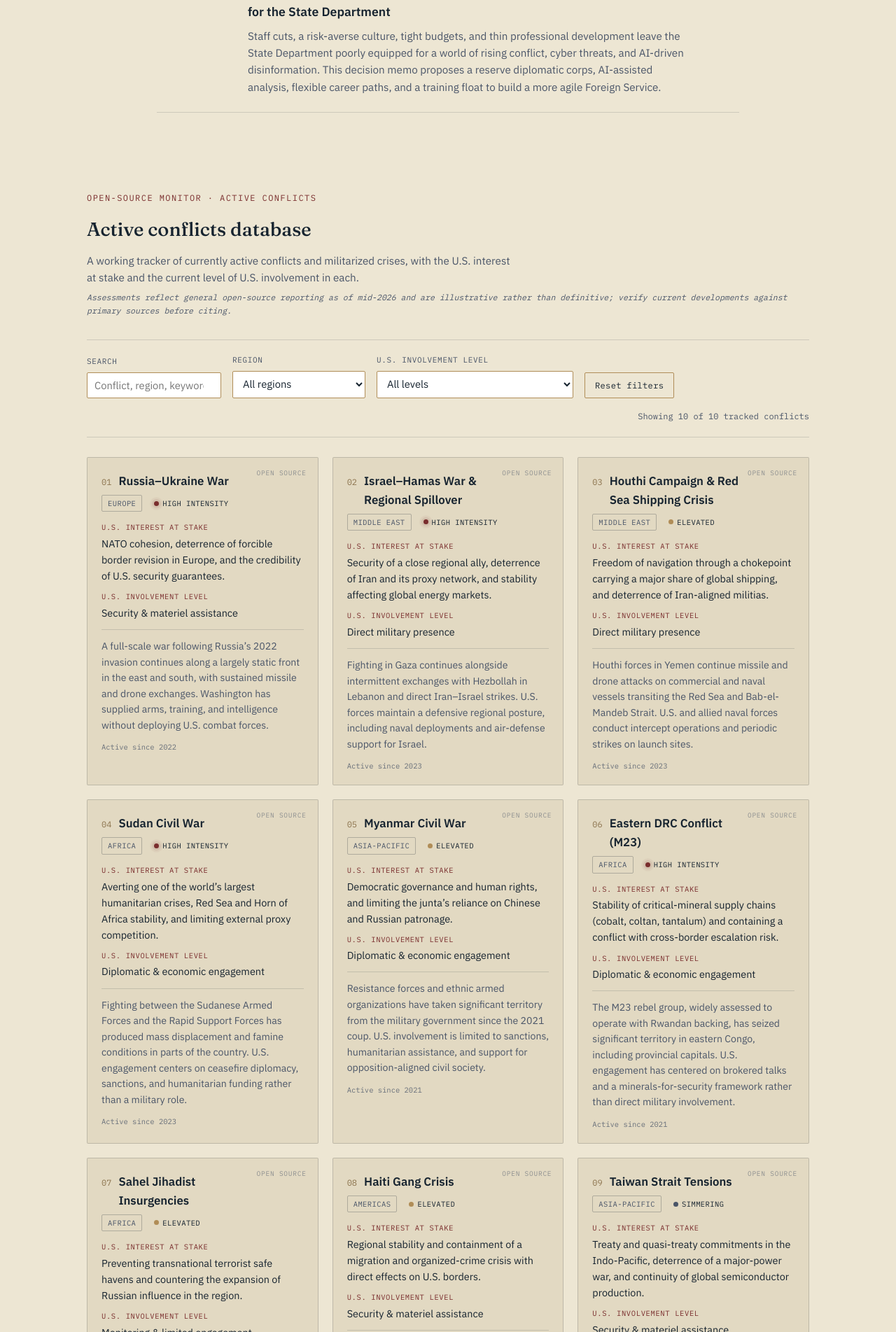
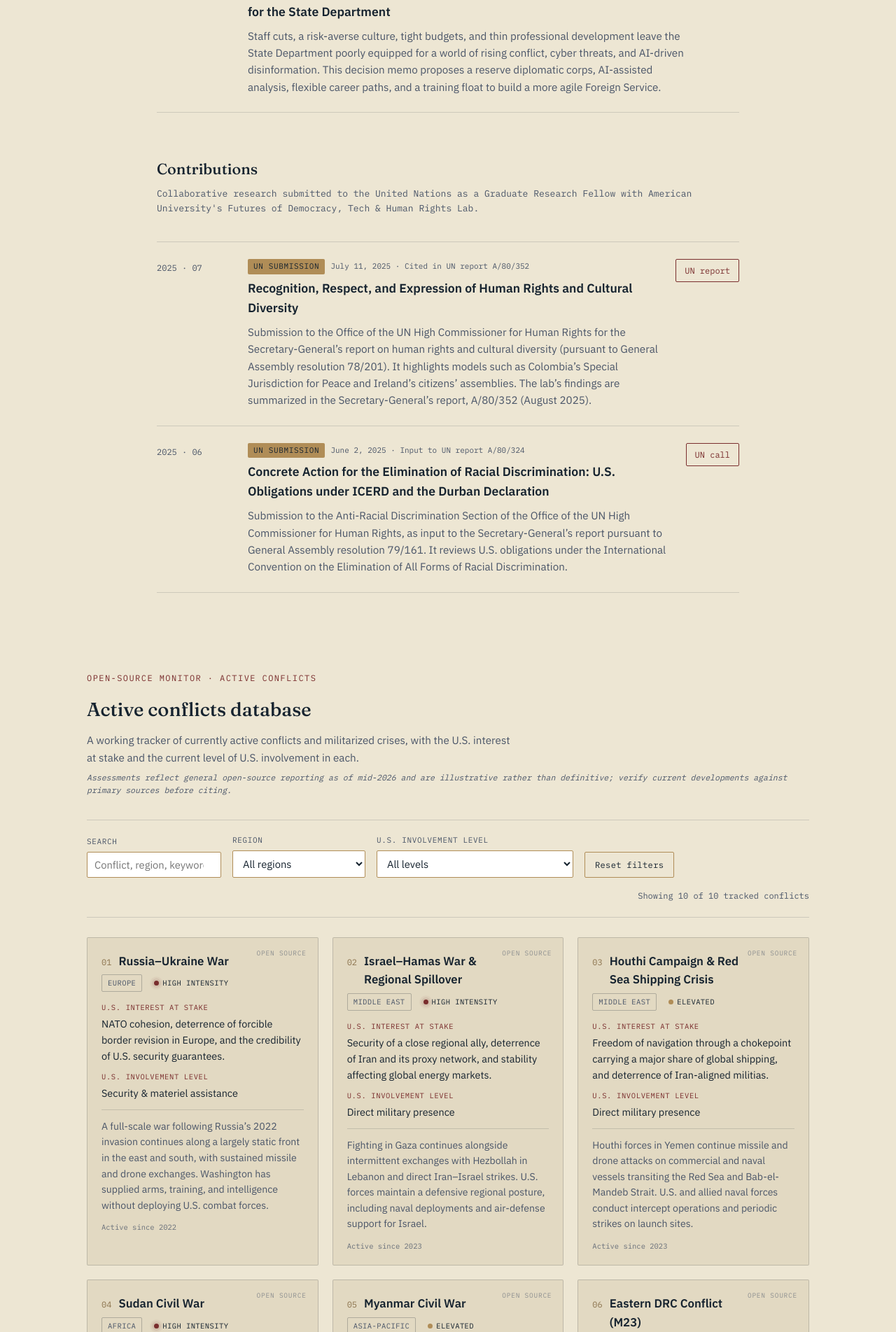
Before and after one commit to Dakpi11/pierrepolicy-website, a Jekyll site: the page papers.html, which Jekyll copies as it is, in a window 1280 px wide. Shown: the part 803-2706 px from the top of the page at 70% size. Built offline with Jekyll 4.4.1, drawn with Linux system fonts in a browser that asks for light colours.

Commit message:
Add files via upload

```diff
--- a/papers.html
+++ b/papers.html
@@ -15,6 +15,10 @@
   <meta property="og:image" content="https://pierrepolicy.com/og-image.png">
   <meta name="twitter:card" content="summary_large_image">
   <link rel="stylesheet" href="style.css?v=5">
+  <style>
+    .dossier.contributions { padding-top: 8px; }
+    .dossier.contributions h2 { font-size: 1.35rem; }
+  </style>
 </head>
 <body>
 
@@ -38,6 +42,25 @@
       <p class="sub">Original research and policy analysis, newest first.</p>
       <div class="filters" data-filters></div>
       <div data-list></div>
+    </div>
+  </section>
+
+  <section class="dossier contributions" id="contributions">
+    <div class="wrap">
+      <h2>Contributions</h2>
+      <p class="sub">Collaborative research submitted to the United Nations as a Graduate Research Fellow with American University's Futures of Democracy, Tech &amp; Human Rights Lab.</p>
+      <div>
+        <div class="paper-entry"><span class="date">2025 &middot; 07</span>
+          <div><p class="tagline"><span class="tag">UN Submission</span>July 11, 2025 &middot; Cited in UN report A/80/352</p>
+            <h3><a href="https://docs.un.org/en/A/80/352" rel="noopener" target="_blank">Recognition, Respect, and Expression of Human Rights and Cultural Diversity</a></h3>
+            <p>Submission to the Office of the UN High Commissioner for Human Rights for the Secretary-General&rsquo;s report on human rights and cultural diversity (pursuant to General Assembly resolution 78/201). It highlights models such as Colombia&rsquo;s Special Jurisdiction for Peace and Ireland&rsquo;s citizens&rsquo; assemblies. The lab&rsquo;s findings are summarized in the Secretary-General&rsquo;s report, A/80/352 (August 2025).</p></div>
+          <a class="dl" href="https://docs.un.org/en/A/80/352" rel="noopener" target="_blank">UN report</a></div>
+        <div class="paper-entry"><span class="date">2025 &middot; 06</span>
+          <div><p class="tagline"><span class="tag">UN Submission</span>June 2, 2025 &middot; Input to UN report A/80/324</p>
+            <h3><a href="https://www.ohchr.org/en/calls-for-input/2025/call-input-preparation-report-un-secretary-general-pursuant-un-general" rel="noopener" target="_blank">Concrete Action for the Elimination of Racial Discrimination: U.S. Obligations under ICERD and the Durban Declaration</a></h3>
+            <p>Submission to the Anti-Racial Discrimination Section of the Office of the UN High Commissioner for Human Rights, as input to the Secretary-General&rsquo;s report pursuant to General Assembly resolution 79/161. It reviews U.S. obligations under the International Convention on the Elimination of All Forms of Racial Discrimination.</p></div>
+          <a class="dl" href="https://www.ohchr.org/en/calls-for-input/2025/call-input-preparation-report-un-secretary-general-pursuant-un-general" rel="noopener" target="_blank">UN call</a></div>
+      </div>
     </div>
   </section>
 
```
